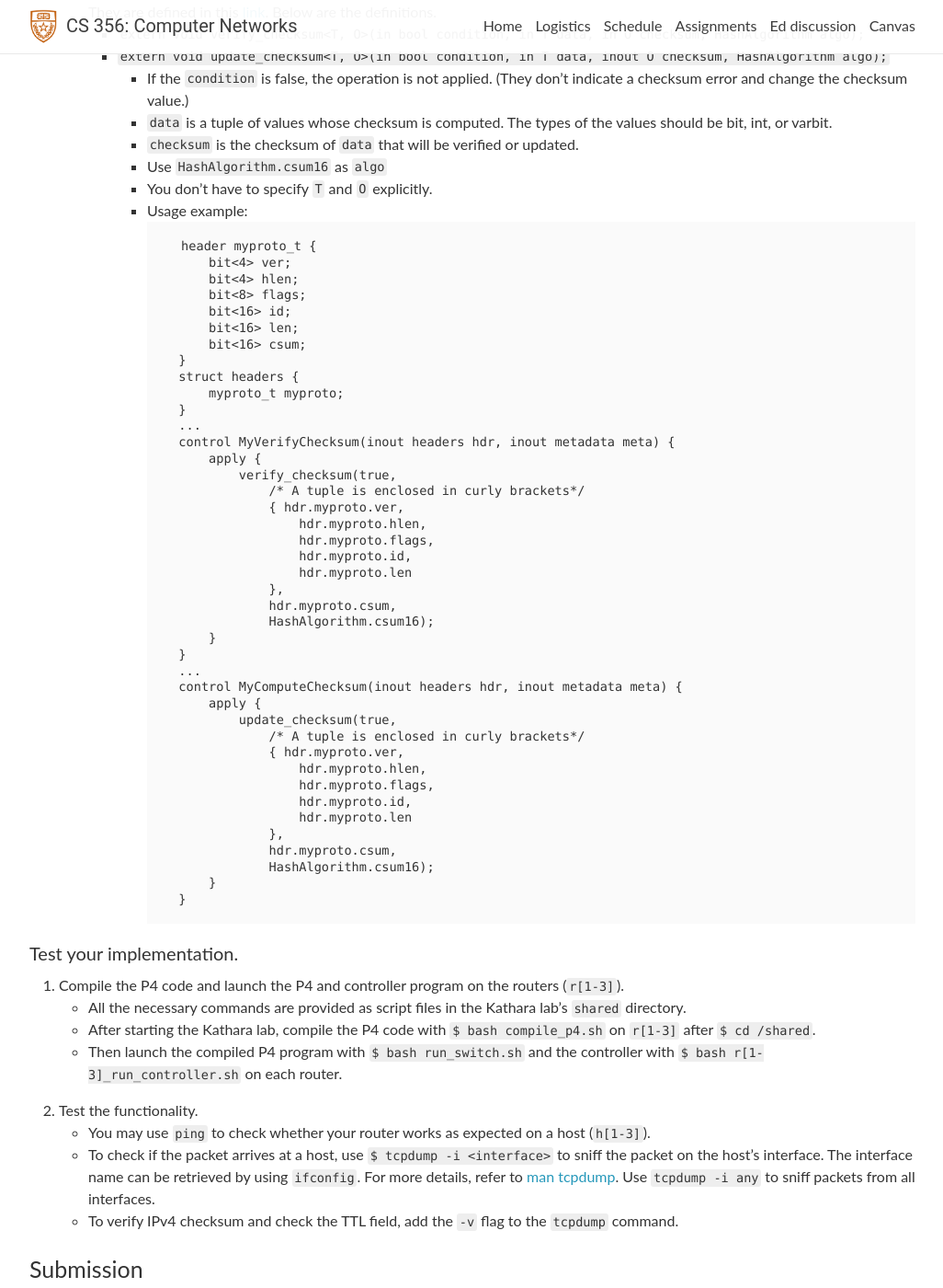
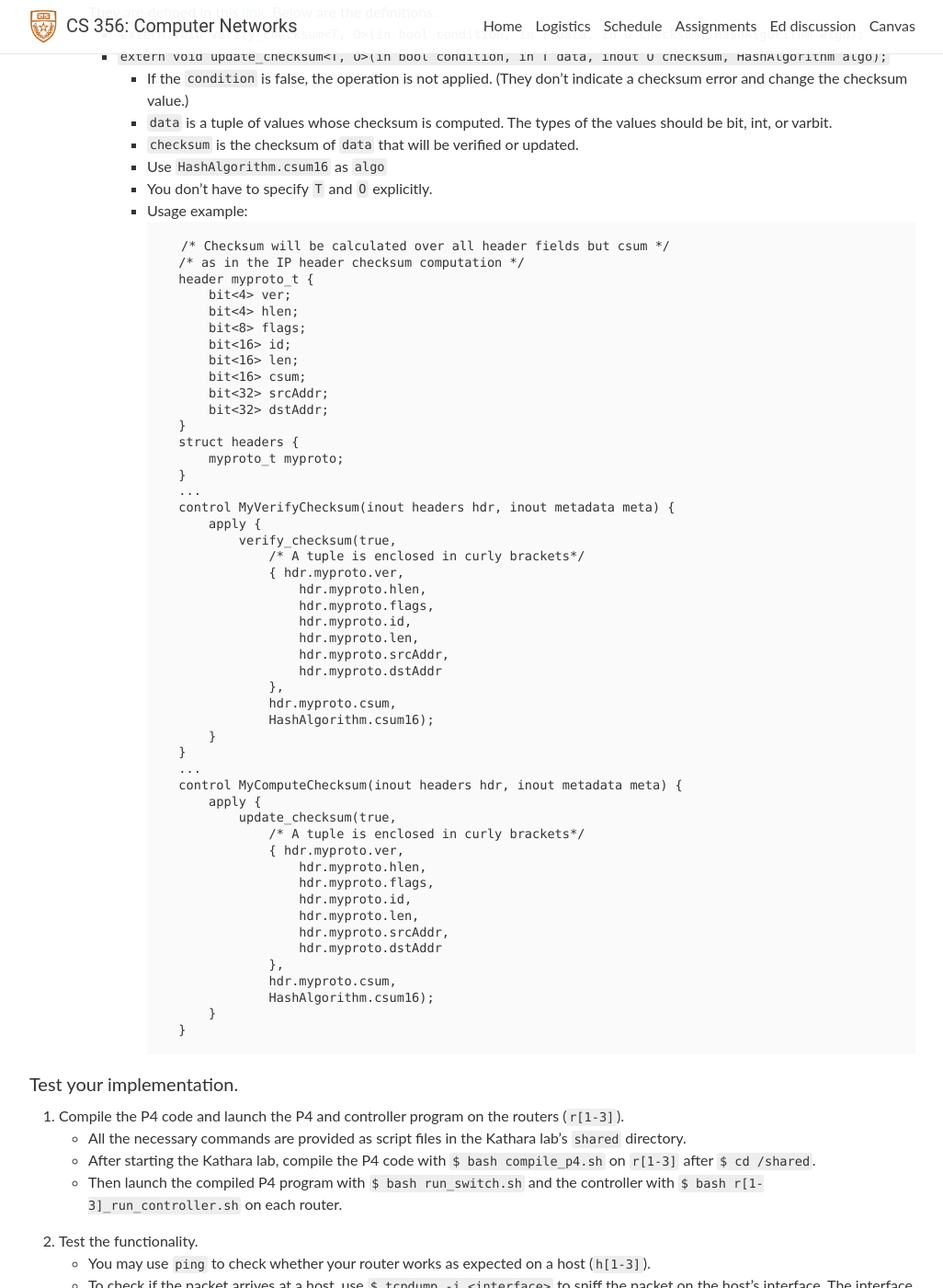
Before and after one commit to utcs356/sp25, a Jekyll site: the page built from _pages/2_p4_switch_router.md, in a window 1280 px wide and 1400 px high, scrolled down 4481 px. Shown: the whole window at 92% size, without its empty margins (126-1152 px from the left). Built offline with Jekyll 4.4.1, drawn with Linux system fonts in a browser that asks for light colours; nearby versions of some CDN libraries; comment, search, counter and statistics services are not loaded.

Commit message:
[A2] Modify checksum example a bit

````diff
--- a/_pages/2_p4_switch_router.md
+++ b/_pages/2_p4_switch_router.md
@@ -118,6 +118,8 @@ Your task is to complete `l3_static_routing.p4` and `controller.py` to make the
             * You don't have to specify `T` and `O` explicitly.
             * Usage example:
                 ```
+                /* Checksum will be calculated over all header fields but csum */
+                /* as in the IP header checksum computation */
                 header myproto_t {
                     bit<4> ver;
                     bit<4> hlen;
@@ -125,6 +127,8 @@ Your task is to complete `l3_static_routing.p4` and `controller.py` to make the
                     bit<16> id;
                     bit<16> len;
                     bit<16> csum;
+                    bit<32> srcAddr;
+                    bit<32> dstAddr;
                 }
                 struct headers {
                     myproto_t myproto;
@@ -138,7 +142,9 @@ Your task is to complete `l3_static_routing.p4` and `controller.py` to make the
                                 hdr.myproto.hlen,
                                 hdr.myproto.flags,
                                 hdr.myproto.id,
-                                hdr.myproto.len
+                                hdr.myproto.len,
+                                hdr.myproto.srcAddr,
+                                hdr.myproto.dstAddr
                             },
                             hdr.myproto.csum,
                             HashAlgorithm.csum16);
@@ -153,7 +159,9 @@ Your task is to complete `l3_static_routing.p4` and `controller.py` to make the
                                 hdr.myproto.hlen,
                                 hdr.myproto.flags,
                                 hdr.myproto.id,
-                                hdr.myproto.len
+                                hdr.myproto.len,
+                                hdr.myproto.srcAddr,
+                                hdr.myproto.dstAddr
                             },
                             hdr.myproto.csum,
                             HashAlgorithm.csum16);
````
